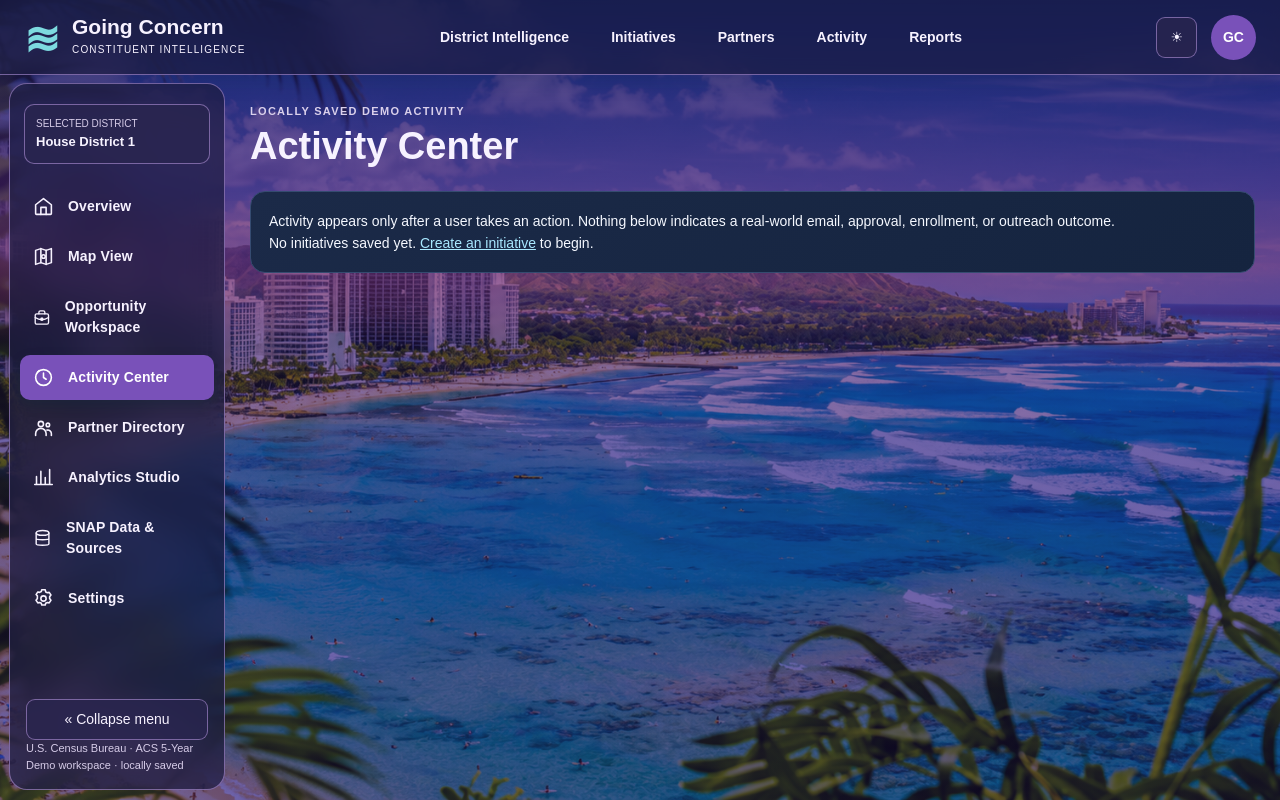
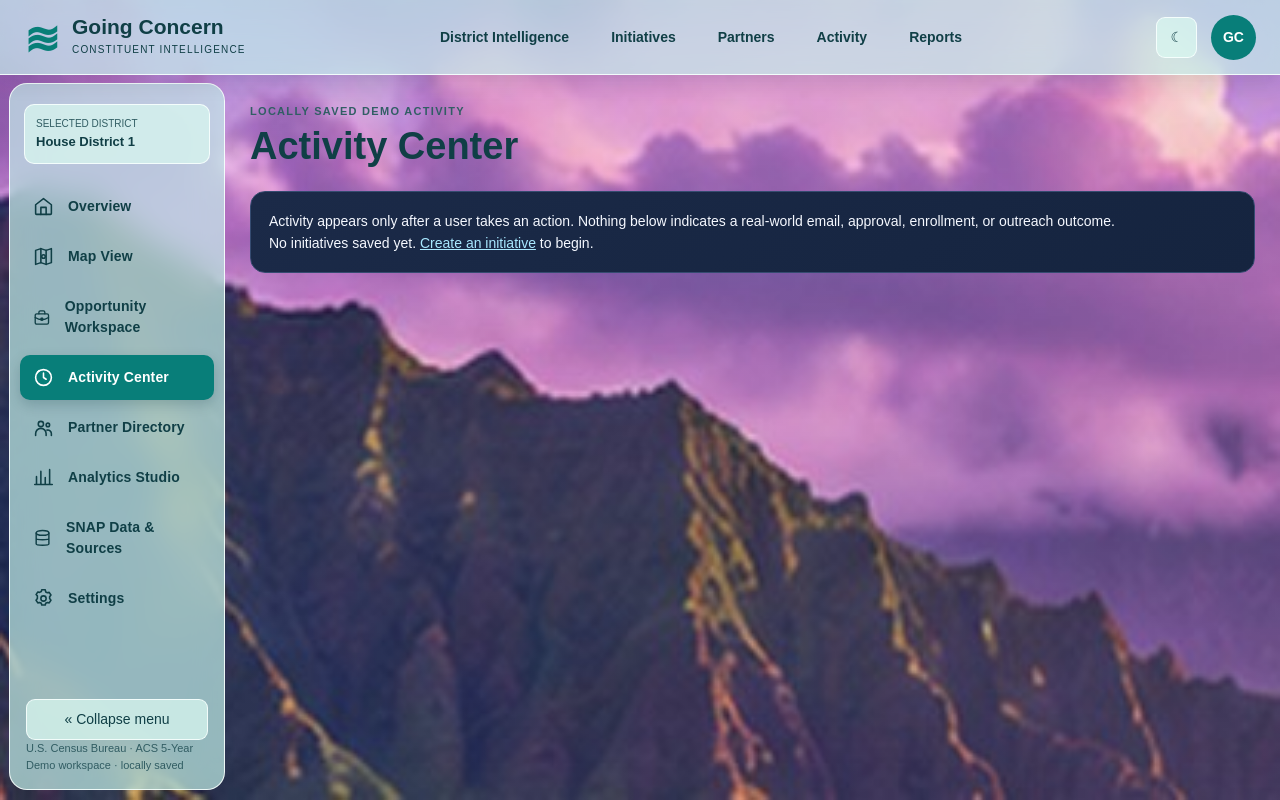
Before and after one commit to HAIC-2026/Going-Concern, a Next.js app in the folder app/: page /activity in a window 1280 px wide. Built offline with nearby package versions, Linux system fonts and the light colour scheme.

Commit message:
Use saved theme with daylight as the default on all workspace pages

```diff
--- a/app/src/components/WorkspaceShell.tsx
+++ b/app/src/components/WorkspaceShell.tsx
@@ -18,11 +18,11 @@ const menu:{href:string;label:string;icon:WorkspaceIconName;key:PageKey}[]=[
 ];
 export default function WorkspaceShell({children,title,kicker,actions}:{children:ReactNode;title:string;kicker?:string;actions?:ReactNode}){
  const pathname=usePathname();
- const [theme,setTheme]=useState<"day"|"night">("night");
+ const [theme,setTheme]=useState<"day"|"night">("day");
  const [collapsed,setCollapsed]=useState(false);
  const [profile,setProfile]=useState<{name?:string;chamber?:string;district?:string}|null>(null);
  useEffect(()=>{try{
-  setTheme(localStorage.getItem("gc-color-mode")==="day"?"day":"night");
+  setTheme(localStorage.getItem("gc-color-mode")==="night"?"night":"day");
   setCollapsed(localStorage.getItem("gc-nav-collapsed")==="1");
   setProfile(JSON.parse(localStorage.getItem("gc-demo-profile")||"null"));
  }catch{}},[]);
```
